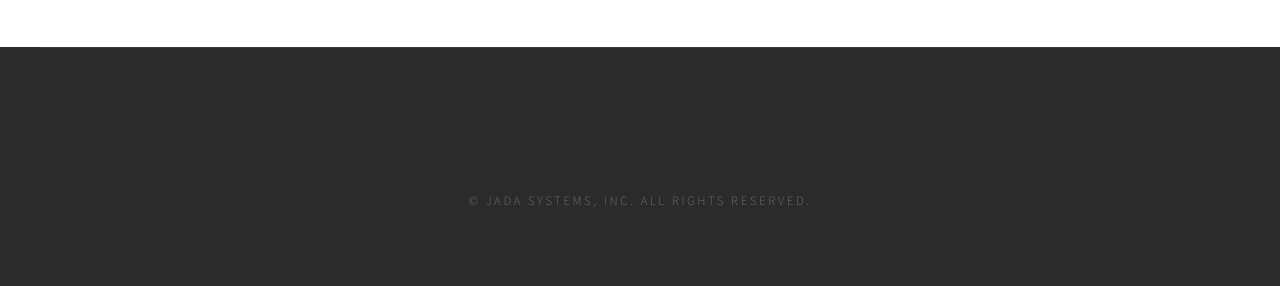
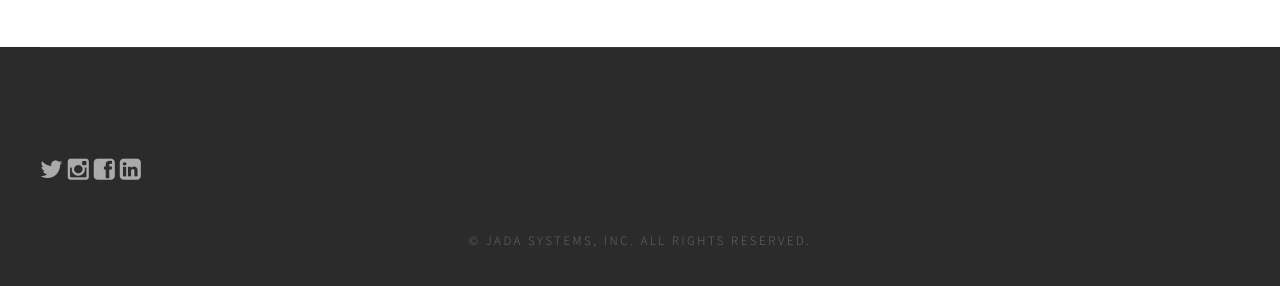
Before and after one commit to aartea/jada-intern, a plain HTML site: page index.html in a window 1280 px wide. Shown: the part 1366-1652 px from the top of the page. Drawn offline with Linux system fonts and the light colour scheme; files whose address does not match are found by name.

Commit message:
Update index.html

```diff
--- a/index.html
+++ b/index.html
@@ -10,6 +10,7 @@
 <link href="http://fonts.googleapis.com/css?family=Source+Sans+Pro:200,300,400,600,700,900" rel="stylesheet" />
 <link href="css/default.css" rel="stylesheet" type="text/css" media="all" />
 <link href="css/fonts.css" rel="stylesheet" type="text/css" media="all" />
+<link rel="shortcut icon" href="images/favicon.ico" type="image/x-icon">
 
 <title>JSI - Welcome</title>
 
@@ -74,6 +75,12 @@
 	</div>
 </div>
 <div id="copyright" class="container">
+	<h5>
+		<a href="https://www.twitter.com" target="_blank"><i class="fa fa-twitter" aria-hidden="true"></i></a>
+		<a href="https://www.instagram.com" target="_blank"><i class="fa fa-instagram" aria-hidden="true"></i></a>
+		<a href="https://www.facebook.com" target="_blank"><i class="fa fa-facebook-square" aria-hidden="true"></i></a>
+		<a href="https://www.linkedin.com" target="_blank"><i class="fa fa-linkedin-square" aria-hidden="true"></i></a>
+	</h5>
 	<p>&copy; Jada Systems, Inc. All rights reserved.</p>
 </div>
 </body>
```
